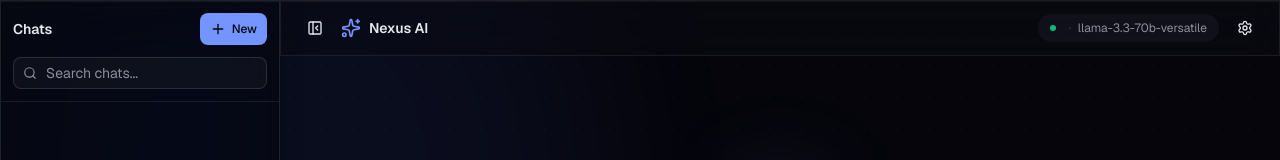
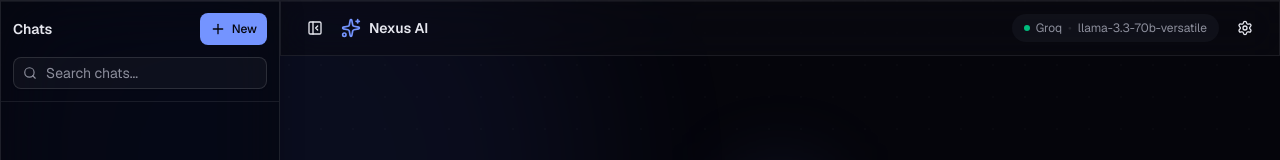
Before and after one commit to jabarcihuy/chat-bot, a Next.js app: page / in a window 1280 px wide. Shown: the top 160 px of the page. Built offline with nearby package versions, Linux system fonts and the light colour scheme.

Commit message:
fix: remove provider references from header component

```diff
--- a/src/components/layout/header.tsx
+++ b/src/components/layout/header.tsx
@@ -12,7 +12,7 @@ interface HeaderProps {
 
 export function Header({ onOpenSettings }: HeaderProps) {
     const { sidebarOpen, toggleSidebar } = useChatStore();
-    const { model, provider } = useSettingsStore();
+    const { model } = useSettingsStore();
 
     return (
         <motion.header
@@ -48,7 +48,7 @@ export function Header({ onOpenSettings }: HeaderProps) {
             <div className="flex items-center gap-2">
                 <div className="hidden sm:flex items-center gap-1.5 px-3 py-1.5 rounded-full bg-secondary/50 text-xs text-muted-foreground">
                     <div className="w-1.5 h-1.5 rounded-full bg-emerald-500 animate-pulse" />
-                    <span className="capitalize">{provider}</span>
+                    <span>Groq</span>
                     <span className="text-border">•</span>
                     <span>{model}</span>
                 </div>
```
